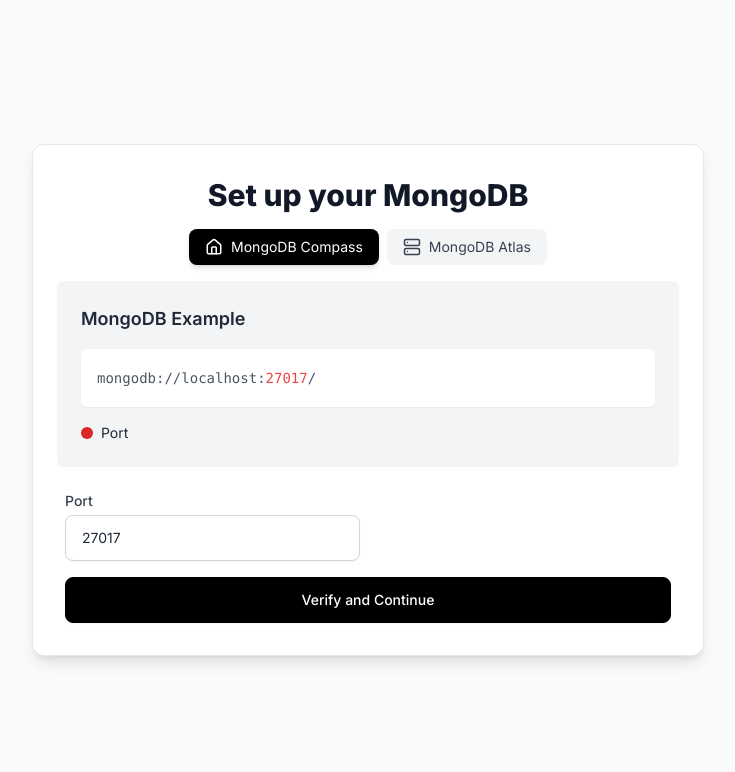
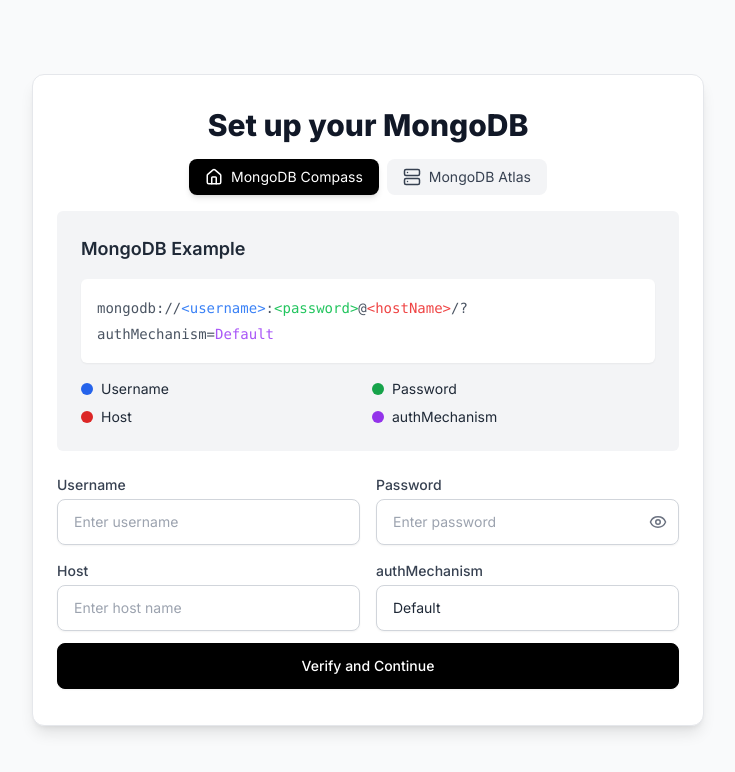
Before and after one commit to OpenNextCMS/openext, a Next.js app: page /mongodb-setup in a window 1280 px wide. Shown: the top 772 px of the page, without its empty margins (272-1007 px from the left). Built offline with nearby package versions, Linux system fonts and the light colour scheme; no server answers.

Commit message:
mongodb-setup: compass feature added

```diff
--- a/src/app/(auth)/mongodb-setup/page.tsx
+++ b/src/app/(auth)/mongodb-setup/page.tsx
@@ -15,7 +15,8 @@ export default function MongoDBSetup() {
   const [password, setPassword] = useState("")
   const [host, setHost] = useState("")
   const [cluster, setCluster] = useState("")
-  const [port, setPort] = useState("27017")
+  const [mongoDB, setMongoDB] = useState("compass")
+  const [authMech, setAuthMech] = useState("")
   const [isLoading, setIsLoading] = useState(false)
   const [showPassword, setShowPassword] = useState(false)
   const [t, setT] = useState(translations.en)
@@ -29,7 +30,8 @@ export default function MongoDBSetup() {
     password: "",
     cluster: "",
     host: "",
-    port: "27017",
+    mongoDB: "compass",
+    authMech: "Default",
   })
 
   useEffect(() => {
@@ -42,7 +44,8 @@ export default function MongoDBSetup() {
     const savedPassword = localStorage.getItem("MONGODB_PASSWORD")
     const savedHost = localStorage.getItem("MONGODB_HOST")
     const savedCluster = localStorage.getItem("MONGODB_CLUSTER")
-    const savedPort = localStorage.getItem("MONGODB_PORT")
+    const savedMongoDB = localStorage.getItem("MONGODB")
+    const savedAuthMech = localStorage.getItem("MONGODB_AUTH_MECH")
 
     if (savedUsername) {
       setUsername(savedUsername)
@@ -60,9 +63,13 @@ export default function MongoDBSetup() {
       setCluster(savedCluster)
       setFormData((prev) => ({ ...prev, cluster: savedCluster }))
     }
-    if (savedPort) {
-      setPort(savedPort)
-      setFormData((prev) => ({ ...prev, port: savedPort }))
+    if (savedMongoDB) {
+      setMongoDB(savedMongoDB)
+      setFormData((prev) => ({ ...prev, mongoDB: savedMongoDB }))
+    }
+    if (savedAuthMech) {
+      setAuthMech(savedAuthMech)
+      setFormData((prev) => ({ ...prev, authMech: savedAuthMech }))
     }
 
     // Trigger animation after component mounts
@@ -100,7 +107,8 @@ export default function MongoDBSetup() {
         localStorage.setItem("MONGODB_PASSWORD", password)
         localStorage.setItem("MONGODB_HOST", host)
         localStorage.setItem("MONGODB_CLUSTER", cluster)
-        localStorage.setItem("MONGODB_PORT", port)
+        localStorage.setItem("MONGODB", mongoDB)
+        localStorage.setItem("MONGODB_AUTH_MECH", authMech)
         handleSuccess(true, null, "MongoDB connection successful. Redirecting to database setup...")
         router.push("/mongodb-setup/database-setup")
       } else {
@@ -120,9 +128,10 @@ export default function MongoDBSetup() {
     }
   }
 
-  const handleChange = (e: React.ChangeEvent<HTMLInputElement>) => {
+  const handleChange = (e: React.ChangeEvent<HTMLInputElement | HTMLSelectElement>) => {
     const { name, value } = e.target
     setFormData({ ...formData, [name]: value })
+    console.log("Changing:", name, "to", value);
 
     // Update the corresponding state variable
     switch (name) {
@@ -138,8 +147,11 @@ export default function MongoDBSetup() {
       case "cluster":
         setCluster(value)
         break
-      case "port":
-        setPort(value)
+      case "mongoDB":
+        setMongoDB(value)
+        break
+      case "authMech":
+        setAuthMech(value)
         break
     }
   }
@@ -153,13 +165,12 @@ export default function MongoDBSetup() {
         <div className={`transition-opacity duration-500 delay-100 ${isVisible ? "opacity-100" : "opacity-0"}`}>
           <h2 className="mt-2 text-center text-3xl font-extrabold text-gray-900">{t.mongodbSetup.title}</h2>
         </div>
-
         {/* Connection Type Selector */}
         <div
           className={`flex justify-center mt-4 mb-2 gap-2 transition-opacity duration-500 delay-200 ${isVisible ? "opacity-100" : "opacity-0"}`}
         >
           <button
-            onClick={() => setMongoAcc(true)}
+            onClick={() => { setMongoAcc(true), setMongoDB("compass") }}
             className={`flex items-center gap-2 px-4 py-2 rounded-lg transition-all duration-300 ${mongoAcc ? "bg-black text-white shadow-md" : "bg-gray-100 text-gray-700 hover:bg-gray-200"
               }`}
           >
@@ -167,7 +178,7 @@ export default function MongoDBSetup() {
             <span className="text-sm">MongoDB Compass</span>
           </button>
           <button
-            onClick={() => setMongoAcc(false)}
+            onClick={() => { setMongoAcc(false), setMongoDB("atlas") }}
             className={`flex items-center gap-2 px-4 py-2 rounded-lg transition-all duration-300 ${!mongoAcc ? "bg-black text-white shadow-md" : "bg-gray-100 text-gray-700 hover:bg-gray-200"
               }`}
           >
@@ -175,62 +186,49 @@ export default function MongoDBSetup() {
             <span className="text-sm">MongoDB Atlas</span>
           </button>
         </div>
-
         {/* Content based on connection type */}
         <div
           className={`transition-all duration-500 ${isVisible ? "opacity-100 translate-x-0" : "opacity-0 translate-x-4"}`}
         >
           {mongoAcc ? (
-            <div className="transition-all duration-300">
-              {/* Example */}
             <div
               className={`mt-4 p-6 bg-gray-100 rounded-md transition-all duration-500 delay-300 ${isVisible ? "opacity-100 translate-y-0" : "opacity-0 translate-y-4"}`}
             >
               <h3 className="text-lg font-semibold mb-4">{t.mongodbSetup.mongodbExample}</h3>
               <div className="bg-white p-4 rounded-md shadow-sm overflow-x-auto">
                 <code className="text-sm text-gray-600">
-                    <span>
-                      mongodb://localhost:<span className="text-red-500">{formData.port || "<port>"}</span>/
-                    </span>
+                  <span>mongodb://</span>
+                  <span className="text-blue-500">{formData.username || "<username>"}</span>
+                  <span>:</span>
+                  <span className="text-green-500">{formData.password ? "••••••••" : "<password>"}</span>
+                  <span>@</span>
+                  <span className="text-red-500">{formData.host || "<hostName>"}</span>
+                  <span>/?authMechanism=</span>
+                  <span className="text-purple-500">{formData.authMech || "<authMech>"}</span>
+
                 </code>
               </div>
               <div className="mt-4 grid grid-cols-2 gap-2 text-sm">
                 <div className="flex items-center">
+                  <div className="w-3 h-3 bg-blue-600 rounded-full mr-2"></div>
+                  <span>Username</span>
+                </div>
+                <div className="flex items-center">
+                  <div className="w-3 h-3 bg-green-600 rounded-full mr-2"></div>
+                  <span>Password</span>
+                </div>
+                <div className="flex items-center">
                   <div className="w-3 h-3 bg-red-600 rounded-full mr-2"></div>
-                    <span>Port</span>
+                  <span>Host</span>
+                </div>
+                <div className="flex items-center">
+                  <div className="w-3 h-3 bg-purple-600 rounded-full mr-2"></div>
+                  <span>authMechanism</span>
                 </div>
               </div>
             </div>
-
-              <form
-                className={`grid grid-cols-2 gap-4 m-2 mt-6 transition-all duration-500 delay-400 ${isVisible ? "opacity-100 translate-y-0" : "opacity-0 translate-y-4"}`}
-              >
-                <div className="col-span-2 md:col-span-1">
-                  <label className="block text-sm font-medium text-gray-700 mb-1">Port</label>
-                  <input
-                    name="port"
-                    type="text"
-                    required
-                    value={formData.port}
-                    onChange={handleChange}
-                    placeholder="27017"
-                    className="appearance-none block w-full px-4 py-3 border border-gray-300 rounded-lg shadow-sm placeholder-gray-400 focus:outline-none focus:ring-2 focus:ring-gray-500 focus:border-gray-500 text-sm transition-all duration-300"
-                  />
-                </div>
-                <div className="col-span-2">
-                  <button
-                    type="submit"
-                    disabled={isLoading}
-                    className="w-full flex justify-center py-3 px-4 rounded-lg shadow-sm text-sm font-medium text-white bg-black border border-black hover:text-black hover:bg-transparent transition-all duration-300 disabled:opacity-50 disabled:cursor-not-allowed transform hover:scale-[1.01] active:scale-[0.99]"
-                  >
-                    {isLoading ? t.mongodbSetup.verifying : t.mongodbSetup.submitButton}
-                  </button>
-                </div>
-              </form>
-            </div>
           ) : (
-            <div className="transition-all duration-300">
-              {/* Example */}
+            <div>
               <div
                 className={`mt-4 p-6 bg-gray-100 rounded-md transition-all duration-500 delay-300 ${isVisible ? "opacity-100 translate-y-0" : "opacity-0 translate-y-4"}`}
               >
@@ -270,8 +268,6 @@ export default function MongoDBSetup() {
                   <strong>Note:</strong> The host is the part after the cluster name and before &quot;.mongodb.net&quot;
                 </p>
               </div>
-
-              {/* Switch */}
               <div
                 className={`flex flex-row items-center my-5 justify-end transition-all duration-500 delay-400 ${isVisible ? "opacity-100 translate-y-0" : "opacity-0 translate-y-4"}`}
               >
@@ -295,9 +291,8 @@ export default function MongoDBSetup() {
                   </div>
                 </div>
               </div>
-
-              {/* Form content based on toggle */}
-              <div className="transition-all duration-300">
+            </div>
+          )}
           {toggle ? (
             <div
               className={`mt-6 transition-all duration-500 delay-500 ${isVisible ? "opacity-100 translate-y-0" : "opacity-0 translate-y-4"}`}
@@ -312,9 +307,75 @@ export default function MongoDBSetup() {
             </div>
           ) : (
             <form
-                    className={`grid grid-cols-2 gap-4 mt-6 transition-all duration-500 delay-500 ${isVisible ? "opacity-100 translate-y-0" : "opacity-0 translate-y-4"}`}
+
               onSubmit={handleSubmit}
             >
+              {mongoAcc ? (
+                <div className={`grid grid-cols-2 gap-4 mt-6 transition-all duration-500 delay-500 ${isVisible ? "opacity-100 translate-y-0" : "opacity-0 translate-y-4"}`}>
+                  <div>
+                    <label className="block text-sm font-medium text-gray-700 mb-1">Username</label>
+                    <input
+                      name="username"
+                      type="text"
+                      required
+                      value={formData.username}
+                      onChange={handleChange}
+                      placeholder={t.mongodbSetup.usernamePlaceholder}
+                      className="appearance-none block w-full px-4 py-3 border border-gray-300 rounded-lg shadow-sm placeholder-gray-400 focus:outline-none focus:ring-2 focus:ring-gray-500 focus:border-gray-500 text-sm transition-all duration-300"
+                    />
+                  </div>
+                  <div className="relative">
+                    <label className="block text-sm font-medium text-gray-700 mb-1">Password</label>
+                    <div className="relative">
+                      <input
+                        name="password"
+                        type={showPassword ? "text" : "password"}
+                        required
+                        value={formData.password}
+                        onChange={handleChange}
+                        placeholder={t.mongodbSetup.passwordPlaceholder}
+                        className="appearance-none block w-full px-4 py-3 border border-gray-300 rounded-lg shadow-sm placeholder-gray-400 focus:outline-none focus:ring-2 focus:ring-gray-500 focus:border-gray-500 text-sm transition-all duration-300"
+                      />
+                      <button
+                        type="button"
+                        onClick={() => setShowPassword((prev) => !prev)}
+                        className="absolute inset-y-0 right-0 flex items-center pr-3 text-gray-500 hover:text-gray-700 transition duration-150 ease-in-out"
+                        aria-label={t.mongodbSetup.togglePasswordVisibility}
+                      >
+                        {showPassword ? <EyeOff size={18} /> : <Eye size={18} />}
+                      </button>
+                    </div>
+                  </div>
+                  <div>
+                    <label className="block text-sm font-medium text-gray-700 mb-1">Host</label>
+                    <input
+                      name="host"
+                      type="text"
+                      required
+                      value={formData.host}
+                      onChange={handleChange}
+                      placeholder={t.mongodbSetup.hostPlaceholder}
+                      className="appearance-none block w-full px-4 py-3 border border-gray-300 rounded-lg shadow-sm placeholder-gray-400 focus:outline-none focus:ring-2 focus:ring-gray-500 focus:border-gray-500 text-sm transition-all duration-300"
+                    />
+                  </div>
+                  <div>
+                    <label className="block text-sm font-medium text-gray-700 mb-1">
+                      authMechanism
+                    </label>
+                    <select
+                      name="authMech"
+                      value={formData.authMech}
+                      onChange={handleChange}
+                      className="appearance-none block w-full px-4 py-3 border border-gray-300 rounded-lg shadow-sm bg-white focus:outline-none focus:ring-2 focus:ring-gray-500 focus:border-gray-500 text-sm transition-all duration-300"
+                    >
+                      <option value="Default">Default</option>
+                      <option value="SCRAM-SHA-1">SCRAM-SHA-1</option>
+                      <option value="SCRAM-SHA-256">SCRAM-SHA-256</option>
+                    </select>
+                  </div>
+                </div>
+              ) : (
+                <div className={`grid grid-cols-2 gap-4 mt-6 transition-all duration-500 delay-500 ${isVisible ? "opacity-100 translate-y-0" : "opacity-0 translate-y-4"}`}>
                   <div>
                     <label className="block text-sm font-medium text-gray-700 mb-1">Username</label>
                     <input
@@ -373,11 +434,13 @@ export default function MongoDBSetup() {
                       className="appearance-none block w-full px-4 py-3 border border-gray-300 rounded-lg shadow-sm placeholder-gray-400 focus:outline-none focus:ring-2 focus:ring-gray-500 focus:border-gray-500 text-sm transition-all duration-300"
                     />
                   </div>
+                </div>
+              )}
               <div className="col-span-2">
                 <button
                   type="submit"
                   disabled={isLoading}
-                        className="w-full flex justify-center py-3 px-4 rounded-lg shadow-sm text-sm font-medium text-white bg-black border border-black hover:text-black hover:bg-transparent transition-all duration-300 disabled:opacity-50 disabled:cursor-not-allowed transform hover:scale-[1.01] active:scale-[0.99]"
+                  className="w-full flex justify-center py-3 px-4 rounded-lg shadow-sm text-sm font-medium text-white bg-black border border-black hover:text-black hover:bg-transparent transition-all duration-300 disabled:opacity-50 disabled:cursor-not-allowed transform hover:scale-[1.01] active:scale-[0.99] my-3"
                 >
                   {isLoading ? (
                     <div className="flex items-center">
@@ -412,9 +475,6 @@ export default function MongoDBSetup() {
           )}
         </div>
       </div>
-          )}
-        </div>
-      </div>
     </div>
   )
 }
```
Lines whose indentation alone changed are shown as unchanged.
